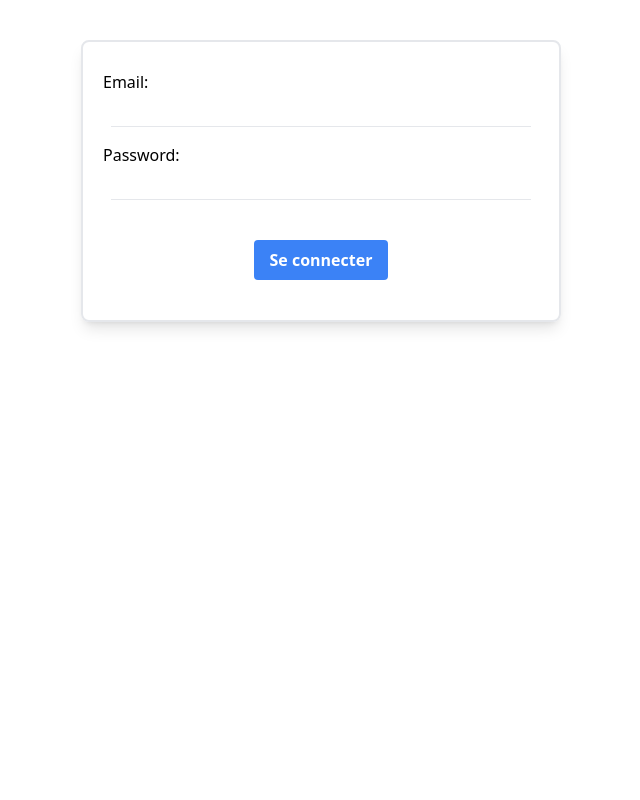
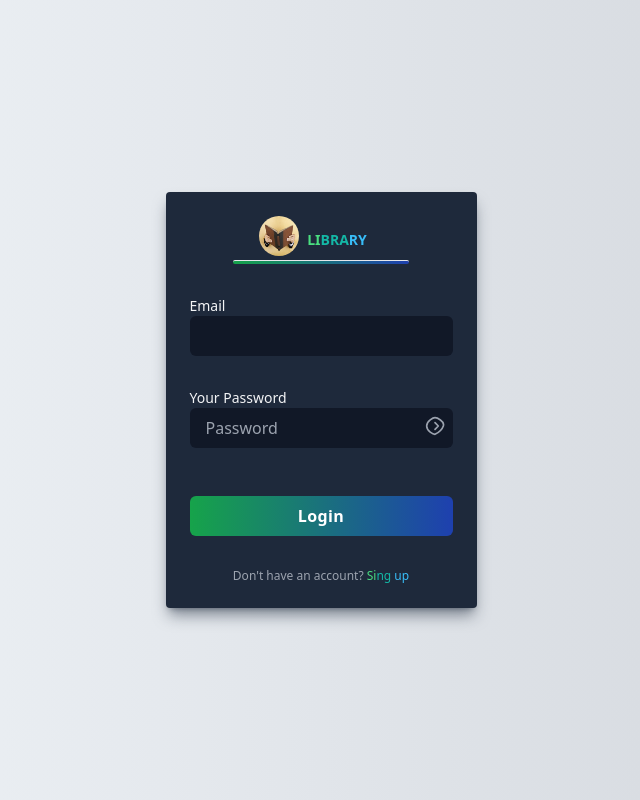
Before and after one commit to Malcovys/Library, a Vue app in the folder front_end/library/: page / in a window 1280 px wide. Shown: the whole page, without its empty margins (319-959 px from the left). Built offline with nearby package versions, Linux system fonts and the light colour scheme.

Commit message:
SingIn : template et script

```diff
--- a/front_end/library/src/App.vue
+++ b/front_end/library/src/App.vue
@@ -1,11 +1,12 @@
 <script setup>
 import Menu from './components/Menu.vue';
 import ApiTest from './components/ApiTest.vue';
-import SingUp from './components/SingUp.vue';
+import SingIn from './components/SingIn.vue'
 </script>
 
 <template>
     <div>
-        <SingUp />
+        <SingIn />
+
     </div>
 </template>
--- /dev/null
+++ b/front_end/library/src/components/MembershipForm.vue
@@ -0,0 +1,49 @@
+<template>
+    <nav class="relative flex flex-wrap items-center justify-between px-2 py-3 bg-pink-500 mb-3">
+      <div class="container px-4 mx-auto flex flex-wrap items-center justify-between">
+        <div class="w-full relative flex justify-between lg:w-auto  px-4 lg:static lg:block lg:justify-start">
+          <a class="text-sm font-bold leading-relaxed inline-block mr-4 py-2 whitespace-nowrap uppercase text-white" href="#pablo">
+            pink Color
+          </a>
+          <button class="text-white cursor-pointer text-xl leading-none px-3 py-1 border border-solid border-transparent rounded bg-transparent block lg:hidden outline-none focus:outline-none" type="button" v-on:click="toggleNavbar()">
+            <i class="fas fa-bars"></i>
+          </button>
+        </div>
+        <div v-bind:class="{'hidden': !showMenu, 'flex': showMenu}" class="lg:flex lg:flex-grow items-center">
+          <ul class="flex flex-col lg:flex-row list-none ml-auto">
+            <li class="nav-item">
+              <a class="px-3 py-2 flex items-center text-xs uppercase font-bold leading-snug text-white hover:opacity-75" href="#pablo">
+                <i class="fab fa-facebook-square text-lg leading-lg text-white opacity-75" /><span class="ml-2">Share</span>
+              </a>
+            </li>
+            <li class="nav-item">
+              <a class="px-3 py-2 flex items-center text-xs uppercase font-bold leading-snug text-white hover:opacity-75" href="#pablo">
+                <i class="fab fa-twitter text-lg leading-lg text-white opacity-75" /><span class="ml-2">Tweet</span>
+              </a>
+            </li>
+            <li class="nav-item">
+              <a class="px-3 py-2 flex items-center text-xs uppercase font-bold leading-snug text-white hover:opacity-75" href="#pablo">
+                <i class="fab fa-pinterest text-lg leading-lg text-white opacity-75" /><span class="ml-2">Pin</span>
+              </a>
+            </li>
+          </ul>
+        </div>
+      </div>
+    </nav>
+  </template>
+
+  <script>
+  export default {
+    name: "pink-navbar",
+    data() {
+      return {
+        showMenu: false
+      }
+    },
+    methods: {
+      toggleNavbar: function(){
+        this.showMenu = !this.showMenu;
+      }
+    }
+  }
+  </script>
--- /dev/null
+++ b/front_end/library/src/components/SingIn.vue
@@ -0,0 +1,134 @@
+
+
+<template>
+
+
+      <!-- SignIn form -->
+    <div class="relative bg-gradient-to-r from-slate-100 to-gray-300 flex flex-row justify-center min-h-screen overflow-hidden">
+
+        <div
+            class="w-1.2 m-auto p-6  bg-slate-800  border-gray-700 rounded shadow-lg shadow-slate-800/50 lg:max-w-md">
+            <div class="w-full relative flex flex-row text-3xl font-semibold justify-center text-center ">
+                <div>
+                    <img class="rounded-full w-10 h-10 mr-2" src="../assets/images/logo.jpg" alt="">
+                </div>
+                <div>
+                    <a class="text-sm font-bold leading-relaxed inline-block mr-4 py-2 whitespace-nowrap uppercase text-white" href="#pablo">
+                    <span class="text-green-400">Li</span><span class="text-teal-500">bra</span><span class="text-sky-400">rY</span>
+                </a>
+                </div>
+
+
+
+
+              </div>
+
+            <hr class="w-2/3 m-auto rounded-md bg-gradient-to-r from-green-600 to-blue-800 h-1">
+
+            <div v-if="user">
+                {{ user }}
+            </div>
+
+            <form class="mt-6" v-else
+            @submit.prevent="handleSubmit"
+            >
+                <div class="mt-8">
+                    <label for="email" class="block text-sm text-gray-100">Email</label>
+                    <input type="email" id="email" name="email"
+                        class="block w-full px-4 py-2  text-gray-100 bg-gray-900  rounded-md focus:border-pink-600 focus:ring-pink-600 focus:outline-none focus:ring focus:ring-opacity-40" required v-model="email">
+
+                    </div>
+                <div class="mt-8">
+                    <div>
+                        <label for="password" class="block text-sm text-gray-100">Your Password</label>
+                        <div class="relative">
+                            <input
+
+                                id="password"
+                                name="password"
+                                class="block w-full px-4 py-2  text-gray-100 bg-gray-900  rounded-md  focus:outline-none "
+                                :type="showPassword ? 'text' : 'password'"
+                                 placeholder="Password"
+                                v-model="password"
+                            >
+
+                            <button
+                                type="button"
+                                class="absolute top-2 right-2 text-gray-400"
+                                @click="showPassword = !showPassword"
+                                    >
+                                <svg
+                                    class="w-5 h-5"
+                                    :class="{ 'text-green-500': showPassword, 'text-gray-400': !showPassword }"
+                                    fill="none"
+                                    stroke-linecap="round"
+                                    stroke-linejoin="round"
+                                    stroke-width="2"
+                                    viewBox="0 0 24 24"
+                                    stroke="currentColor"
+                                >
+                                    <path d="M12 22s8-4 10-10-8-10-10-10-10 4-10 10 8 10 10 10z"></path>
+                                    <path d="M12 16l4-4-4-4m0 8"></path>
+                                </svg>
+
+                            </button>
+
+                        </div>
+                   </div>
+                    <!-- <a href="#" class="text-xs text-gray-600 hover:underline">Forget Password?</a> -->
+                    <div class="mt-12">
+                        <button
+                            class="w-full px-4 py-2 tracking-wide text-white font-semibold transition-colors duration-200 transform bg-gradient-to-r from-green-600  to-blue-800 rounded-md hover:bg-blue-500 focus:outline-none focus:bg-blue-500"
+                            type="submit">
+                            Login
+                        </button>
+                    </div>
+                </div>
+            </form>
+            <p class="mt-8 text-xs font-light text-center text-gray-400">
+                Don't have an account?
+                <a href="#"
+                    class="font-medium hover:underline"><span class="text-green-400">Si</span><span class="text-teal-500">ng</span><span class="text-sky-400"> up</span>
+                </a></p>
+        </div>
+    </div>
+</template>
+
+
+
+<script>
+import { API_URL } from '../config';
+import axios from 'axios';
+
+export default {
+  data() {
+    return {
+      email: '',
+      password: '',
+      showPassword: false,
+      user: null,
+    }
+  },
+  methods: {
+
+    async fetchUserData() {
+        try {
+            const response = await axios.post(API_URL + 'auth', {
+                email: this.email,
+                password: this.password
+            });
+
+            this.user = response.data;
+
+        } catch (error) {
+            console.error('Error fetching user data:', error);
+            alert('An error occurred. Please try again.');
+        }
+    },
+
+    handleSubmit() {
+      this.fetchUserData();
+    }
+  }
+}
+</script>
--- a/front_end/library/src/components/SingUp.vue
+++ /dev/null
@@ -1,65 +0,0 @@
-<template>
-    <div v-if="user">
-        {{ user.id_adherent }}
-    </div>
-    <form
-        v-else
-        @submit.prevent="handleSubmit"
-        class="flex flex-col justify-center items-center h-scree mt-10">
-        <div
-            class="border-solid border-2 shadow-lg w-[30em] px-5 pt-5 rounded-lg flex flex-col">
-
-                <label class="py-2">Email:</label>
-                <input
-                    class="border-b mx-2 duration-700 hover:border-green-600"
-                    type="email" required v-model="email">
-
-                <label class="py-2 mt-2">Password:</label>
-                <input
-                    class="border-b mx-2 duration-700 hover:border-green-600"
-                    type="password" required v-model="password">
-
-                <div class="flex justify-center my-10">
-                    <button
-                        class="bg-blue-500 text-white font-bold rounded py-2 px-4 hover:bg-blue-700"
-                        type="submit">Se connecter</button>
-                </div>
-
-        </div>
-
-    </form>
-</template>
-
-<script>
-import { API_URL } from '../config';
-import axios from 'axios';
-
-
-export default {
-    data(){
-        return {
-            email: '',
-            password: '',
-            user: null,
-        }
-    },
-    methods: {
-        async fetchUserData() {
-            try {
-                const response = await axios.post(API_URL+'auth', {
-                    email: this.email,
-                    password: this.password
-                });
-
-                this.user = response.data;
-
-            } catch (error) {
-                alert(error);
-            }
-        },
-        handleSubmit() {
-            this.fetchUserData()
-        }
-    }
-}
-</script>
--- a/front_end/library/src/config.js
+++ b/front_end/library/src/config.js
@@ -1,2 +1,4 @@
 
-export const API_URL = 'http://127.0.0.1/';
+// export const API_URL = 'http://127.0.0.1/';
+
+export const API_URL = 'http://3193-197-149-32-76.ngrok-free.app/';
```
Also changed, not shown: front_end/library/src/assets/images/logo.jpg (added), front_end/library/tailwind.config.js (line endings or trailing spaces).
